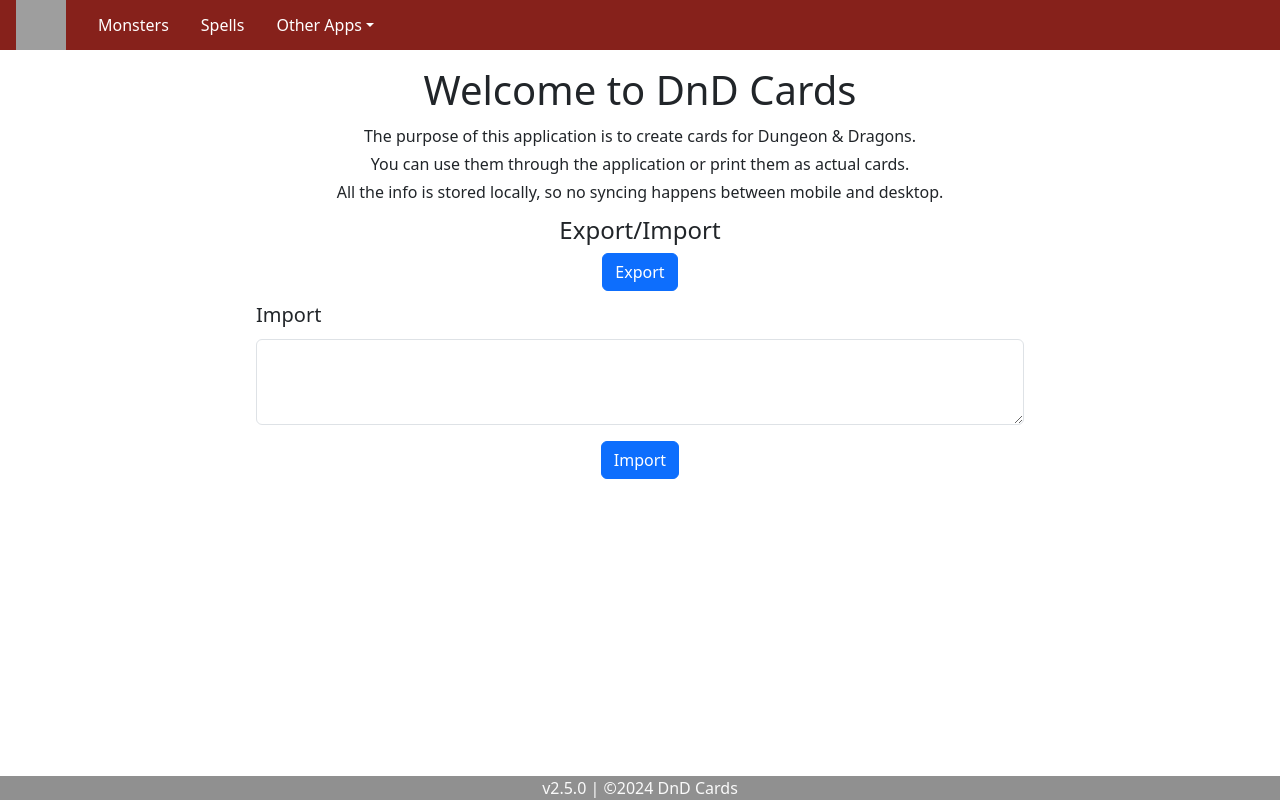
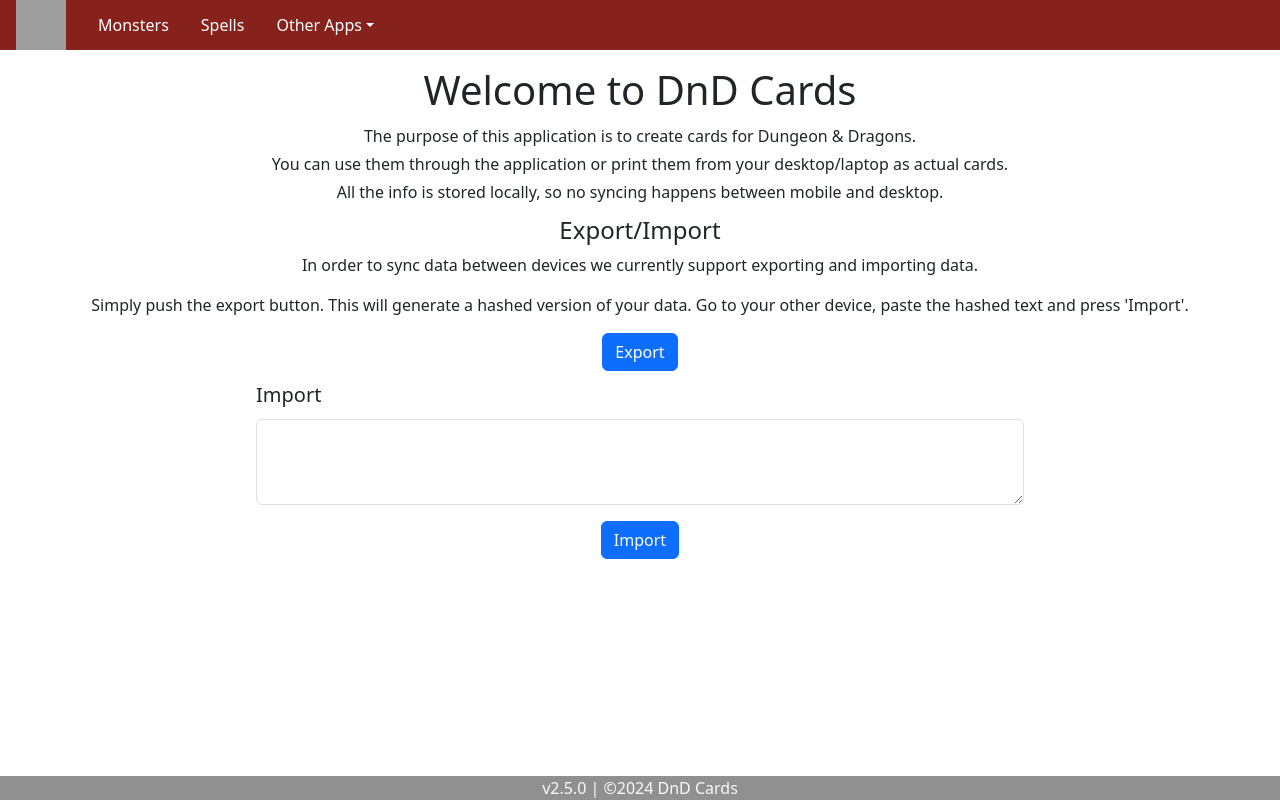
Before and after one commit to narolan/dnd-cards, a React (Vite) app: page /#/dnd-cards in a window 1280 px wide. Before the commit this address led to /#/dnd-cards. Built offline with nearby package versions, Linux system fonts and the light colour scheme; grey boxes are pictures that could not be loaded.

Commit message:
[NO-TICKET] :: Add some text to import/export

```diff
--- a/src/pages/Home.jsx
+++ b/src/pages/Home.jsx
@@ -40,12 +40,13 @@
             <h1 className="title">Welcome to DnD Cards</h1>
             <section className="block">
                 <p className="text">The purpose of this application is to create cards for Dungeon & Dragons.</p>
-                <p className="text">You can use them through the application or print them as actual cards.</p>
-                <p className="text">All the info is stored locally, so no syncing happens between mobile and
-                    desktop.</p>
+                <p className="text">You can use them through the application or print them from your desktop/laptop as actual cards.</p>
+                <p className="text">All the info is stored locally, so no syncing happens between mobile and desktop.</p>
             </section>
             <section className="block" style={{ marginTop: "10px", marginBottom: "2rem" }}>
                 <h4>Export/Import</h4>
+                <p>In order to sync data between devices we currently support exporting and importing data.</p>
+                <p>Simply push the export button. This will generate a hashed version of your data. Go to your other device, paste the hashed text and press 'Import'.</p>
                 <Button
                     variant="primary"
                     onClick={getDataAsBase64}
```
